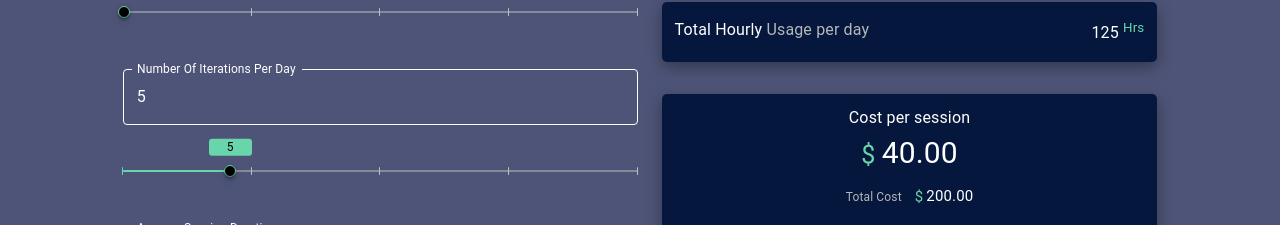
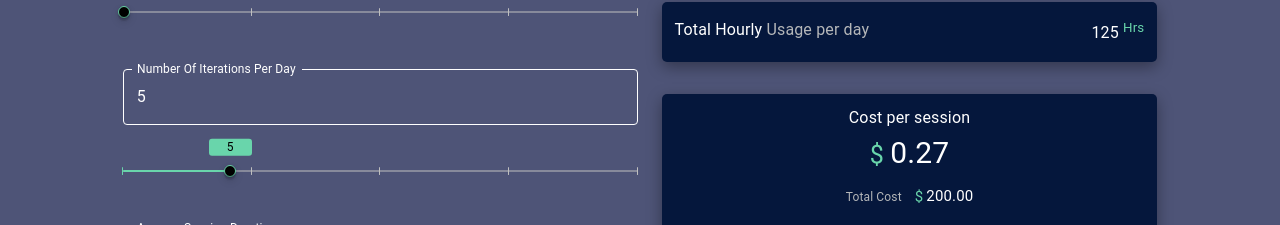
Before and after one commit to CloudBrowsers/static-staging, a React (Create React App) app: page / in a window 1280 px wide. Shown: the part 5813-6038 px from the top of the page. Built offline with nearby package versions, Linux system fonts and the light colour scheme.

Commit message:
add claculator formulas

```diff
--- a/src/Pages/Calculator/NewClaculator/CalculatorModule.js
+++ b/src/Pages/Calculator/NewClaculator/CalculatorModule.js
@@ -212,7 +212,7 @@ const CalculatorModule = () => {
     }
     if (expanded === "panel1") {
       const total_montly_cost = 40 * number;
-      const per_session_cost = 40 / 1;
+      const per_session_cost = total_montly_cost / (number * day * 30);
       return (
         <div>
           <div className="cost">
@@ -246,7 +246,8 @@ const CalculatorModule = () => {
     }
     if (expanded === "panel2") {
       const total_cost = 100 + 0.2 * number * session * day * noOfDays;
-      const per_session_cost = 100 + 0.2 * 1 * session * day * noOfDays;
+      const per_session_cost = total_cost / (number * day * noOfDays * session);
+
       return (
         <div>
           <div className="cost">
@@ -280,7 +281,7 @@ const CalculatorModule = () => {
     }
     if (expanded === "panel3") {
       const total_premisses_cost = 0.01 * number * session * noOfDays;
-      const per_session_cost = 0.01 * 1 * session * noOfDays;
+      const per_session_cost = total_premisses_cost / (number * day * noOfDays);
       return (
         <div>
           <div className="cost">
```
